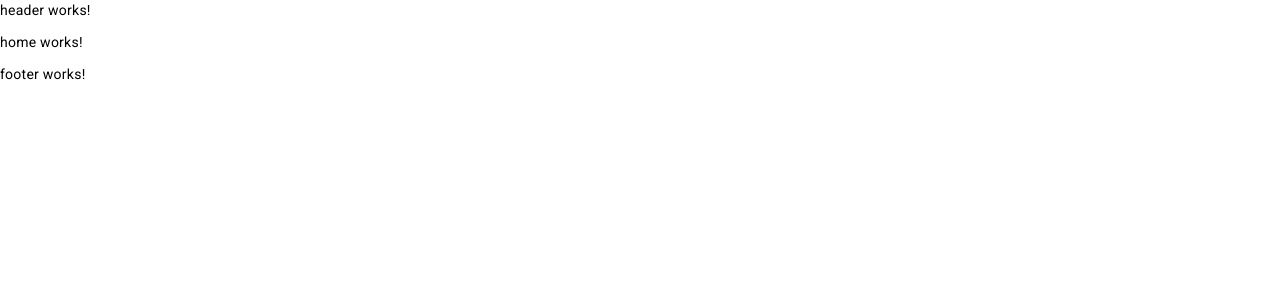
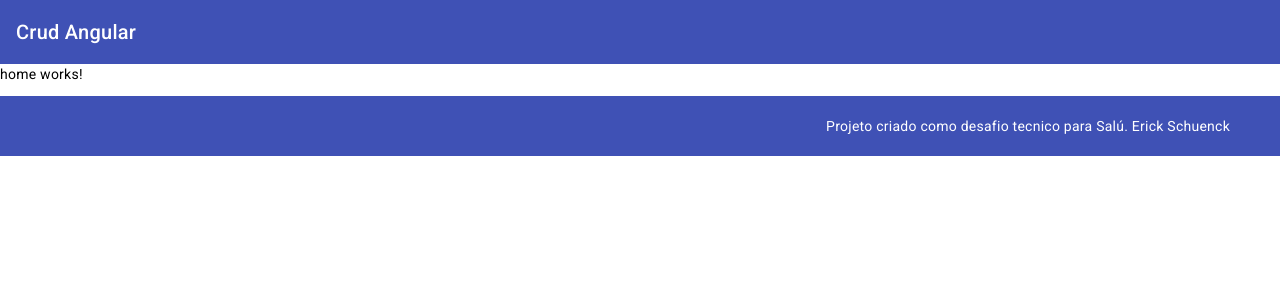
Before and after one commit to ErickSchuenck/AngularCrud, an Angular app: page / in a window 1280 px wide. Shown: the top 300 px of the page. Built offline with nearby package versions, Linux system fonts and the light colour scheme.

Commit message:
styling footer and header

```diff
--- a/src/app/shared/footer/footer.component.css
+++ b/src/app/shared/footer/footer.component.css
@@ -0,0 +1,10 @@
+.container {
+  background-color: #3f51b5;
+  padding: 20px 50px 20px 20px;
+  display: flex;
+  flex-direction: row-reverse;
+}
+
+.copyright {
+  color: white;
+}
--- a/src/app/shared/footer/footer.component.html
+++ b/src/app/shared/footer/footer.component.html
@@ -1 +1,5 @@
-<p>footer works!</p>
+<div class="container">
+  <span class="copyright"
+    >Projeto criado como desafio tecnico para Salú. Erick Schuenck</span
+  >
+</div>
--- a/src/app/shared/header/header.component.css
+++ b/src/app/shared/header/header.component.css
@@ -0,0 +1,3 @@
+.example-spacer {
+  flex: 1 1 auto;
+}
--- a/src/app/shared/header/header.component.html
+++ b/src/app/shared/header/header.component.html
@@ -1 +1,27 @@
-<p>header works!</p>
+<mat-toolbar color="primary">
+  <span>Crud Angular</span>
+</mat-toolbar>
+
+<!-- <mat-toolbar>
+  <button
+    mat-icon-button
+    class="example-icon"
+    aria-label="Example icon-button with menu icon"
+  >
+    <mat-icon>menu</mat-icon>
+  </button>
+  <span>My App</span>
+  <span class="example-spacer"></span>
+  <button
+    mat-icon-button
+    class="example-icon favorite-icon"
+    aria-label="Example icon-button with heart icon"
+  ></button>
+  <button
+    mat-icon-button
+    class="example-icon"
+    aria-label="Example icon-button with share icon"
+  >
+    <mat-icon>share</mat-icon>
+  </button>
+</mat-toolbar> -->
--- a/src/styles.css
+++ b/src/styles.css
@@ -1,4 +1,8 @@
-/* You can add global styles to this file, and also import other style files */
-
-html, body { height: 100%; }
-body { margin: 0; font-family: Roboto, "Helvetica Neue", sans-serif; }
+html,
+body {
+  height: 100%;
+}
+body {
+  margin: 0;
+  font-family: Roboto, "Helvetica Neue", sans-serif;
+}
```
Also changed, not shown: src/app/app.module.ts (+6 -12 lines).
